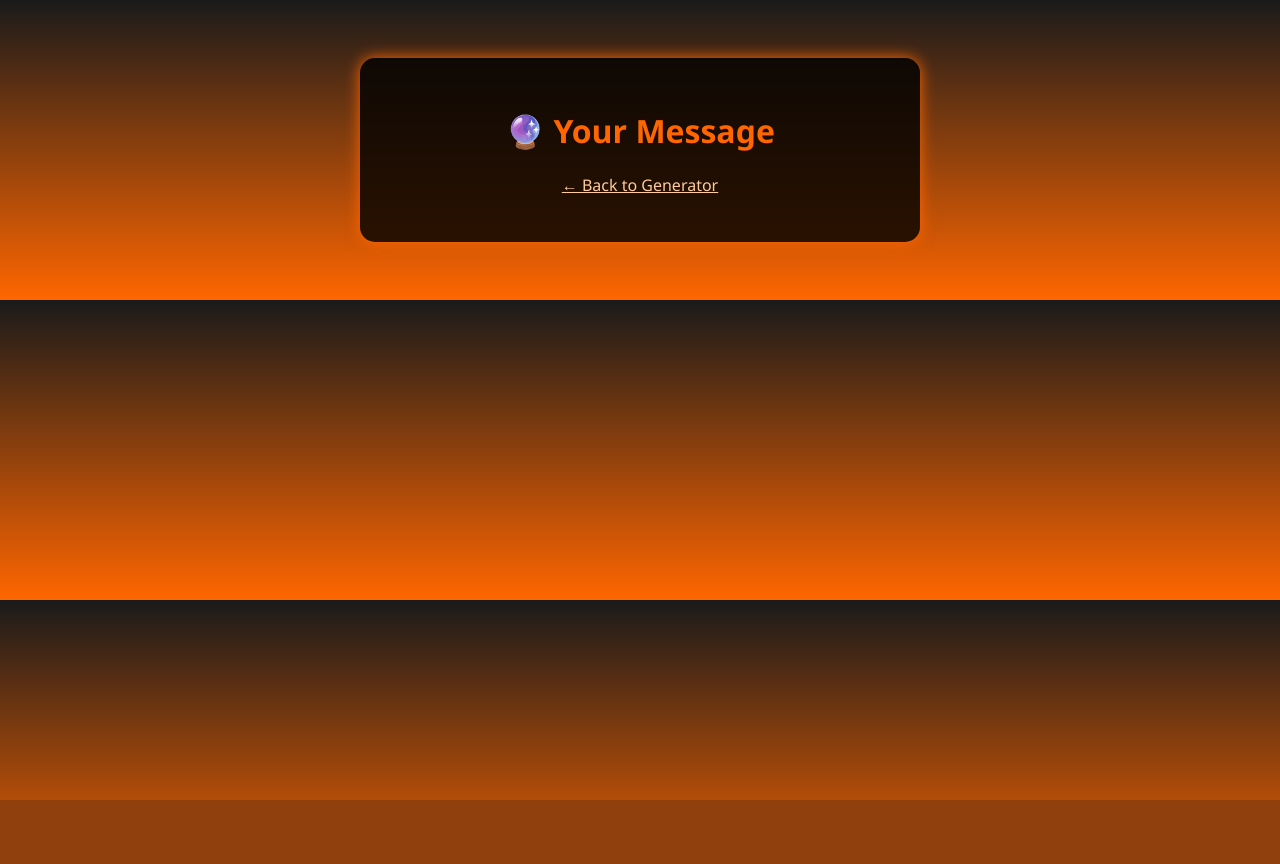
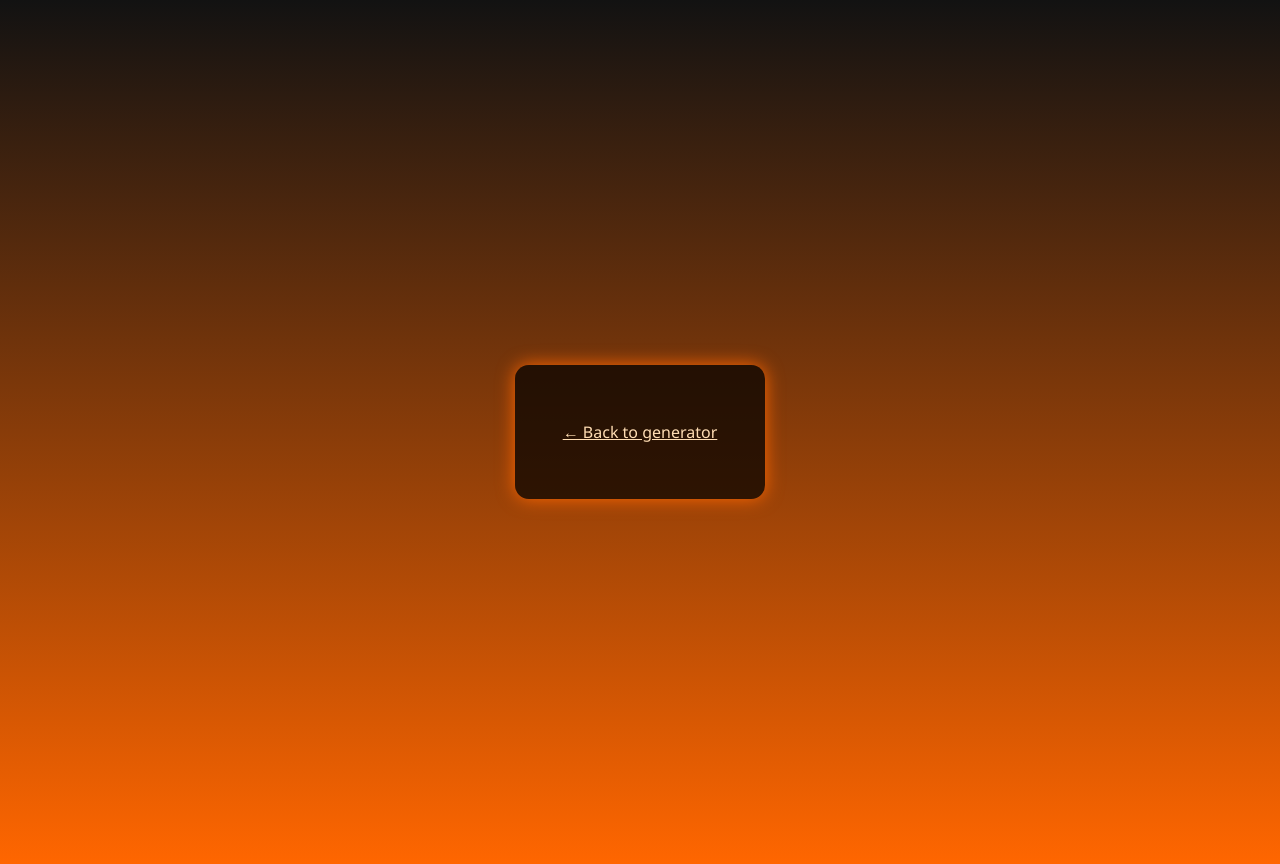
Before and after one commit to Siddhubn/QR-Gen, a Flask app: template templates/reveal.html in a window 1280 px wide. Before the commit the page ends 800 px from the top, so only its background shows below. Run offline with Flask 3, Linux system fonts and the light colour scheme; the template is opened without the code that fills it, so the values that code supplies are empty.

Commit message:
Refactor reveal.html for improved styling and layout

```diff
--- a/templates/reveal.html
+++ b/templates/reveal.html
@@ -3,33 +3,23 @@
 <head>
     <meta charset="UTF-8">
     <title>Your Time-Based Message</title>
-    <meta name="viewport" content="width=device-width, initial-scale=1.0">
+    <meta name="viewport" content="width=device-width, initial-scale=1">
     <style>
-        body {
-            font-family: 'Segoe UI', sans-serif;
-            background: linear-gradient(to bottom, #1a1a1a, #ff6600);
-            color: white;
-            text-align: center;
-            padding: 50px;
-        }
-        .message-box {
-            background: rgba(0, 0, 0, 0.8);
-            border-radius: 15px;
-            padding: 30px;
-            max-width: 500px;
-            margin: auto;
-            box-shadow: 0 0 15px #ff6600;
-        }
-        h1 {
-            color: #ff6600;
-        }
+        :root{--orange:#ff6600}
+        body{margin:0;font-family:Segoe UI,Helvetica,Arial,sans-serif;
+             background:linear-gradient(to bottom,#121212,var(--orange));
+             color:#fff;display:flex;justify-content:center;align-items:center;
+             min-height:100vh;text-align:center;padding:2rem}
+        .msg{background:#000000b3;padding:2.5rem 3rem;border-radius:14px;
+             box-shadow:0 0 18px var(--orange)}
+        h1{color:var(--orange);font-size:1.9rem;margin:0 0 1rem}
+        a{color:#ffddb3}
     </style>
 </head>
 <body>
-    <div class="message-box">
-        <h1>🔮 Your Message</h1>
-        <p style="font-size: 1.3em;">{{ message }}</p>
-        <p><a href="/" style="color: #ffcc99;">← Back to Generator</a></p>
+    <div class="msg">
+        <h1>{{ message }}</h1>
+        <p><a href="/">← Back to generator</a></p>
     </div>
 </body>
 </html>
```
